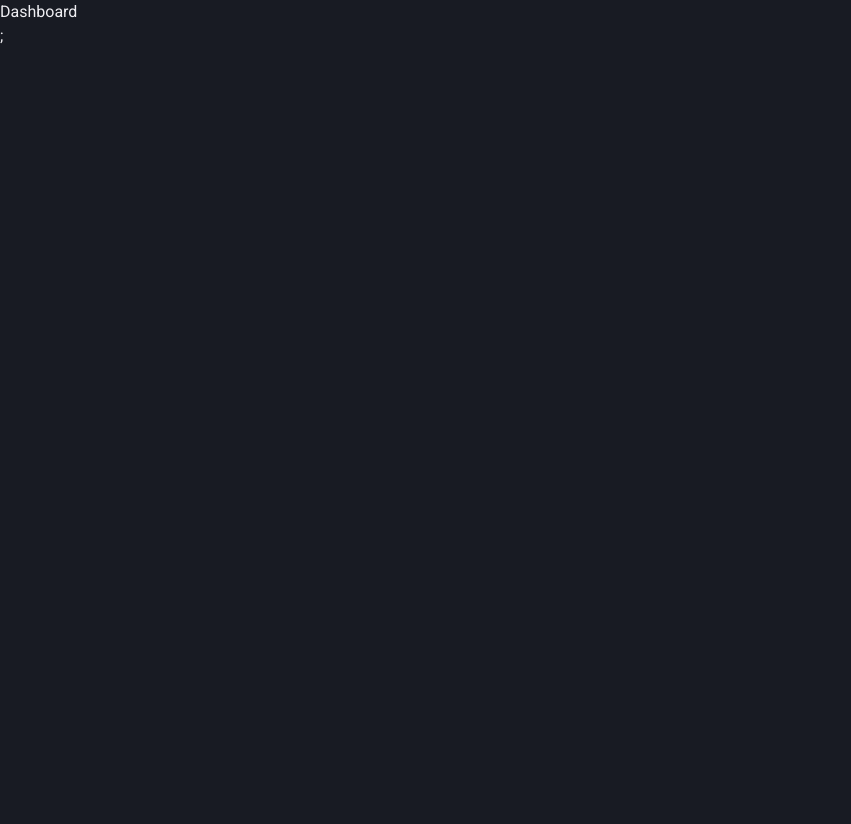
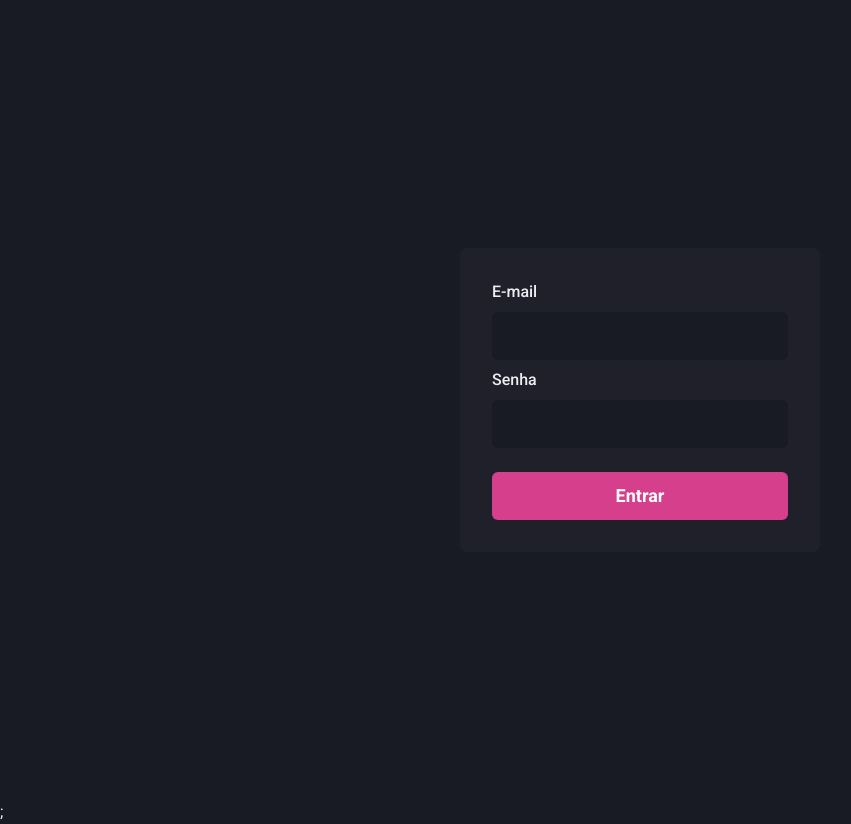
Before and after one commit to misael28/dashGoNext, a Next.js app: page / in a window 1280 px wide. Shown: the whole page, without its empty margins (0-851 px from the left). Before the commit the page ends 800 px from the top, so only its background shows below. Built offline with nearby package versions, Linux system fonts and the light colour scheme.

Commit message:
feat: create input components and headers

```diff
--- /dev/null
+++ b/src/components/Form/Input.tsx
@@ -0,0 +1,32 @@
+import {
+  FormControl,
+  FormLabel,
+  Input as ChakraInput,
+  InputProps as ChakraInputProps,
+} from "@chakra-ui/react";
+
+interface InputProps extends ChakraInputProps {
+  name: string;
+  label?: string;
+}
+
+export function Input({ name, label, type, ...rest }: InputProps) {
+  return (
+    <FormControl>
+      <FormLabel htmlFor={name}>{label}</FormLabel>
+      <ChakraInput
+        name={name}
+        id={name}
+        type={type}
+        focusBorderColor="pink.500"
+        bgColor="gray.900"
+        variant="filled"
+        _hoover={{
+          bgColor: "gray.900",
+        }}
+        size="lg"
+        {...rest}
+      />
+    </FormControl>
+  );
+}
--- /dev/null
+++ b/src/pages/dashboard.tsx
@@ -0,0 +1,4 @@
+import { Header } from "../components/Header";
+export default function Dashboard() {
+  return <Header />;
+}
--- a/src/pages/index.tsx
+++ b/src/pages/index.tsx
@@ -1,5 +1,28 @@
-import Head from "next/head";
+import { Flex, Button, Stack } from "@chakra-ui/react";
+
+import { Input } from "../components/Form/Input";
 
 export default function Home() {
-  return <h1>Dashboard</h1>;
+  return (
+    <Flex w="100%" h="100vh" align="center" justify="center">
+      <Flex
+        as="form"
+        w="100%"
+        maxWidth={360}
+        bg="gray.800"
+        p="8"
+        borderRadius={8}
+        flexDirection="column"
+      >
+        <Stack>
+          <Input name={"email"} label={"E-mail"} type={"email"} />
+          <Input name={"password"} label={"Senha"} type={"password"} />
+        </Stack>
+
+        <Button type="submit" mt="6" colorScheme="pink" size="lg">
+          Entrar
+        </Button>
+      </Flex>
+    </Flex>
+  );
 }
```
Also changed, not shown: src/components/Header.tsx (added, +20 -0 lines).
